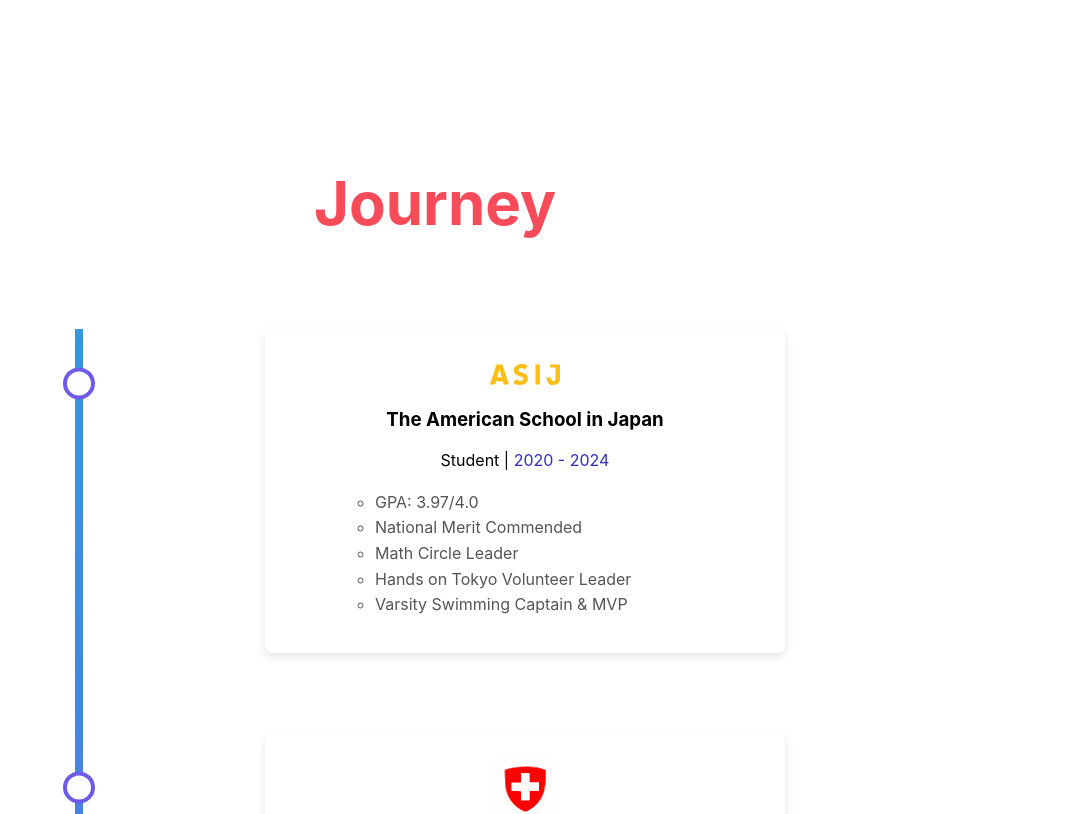
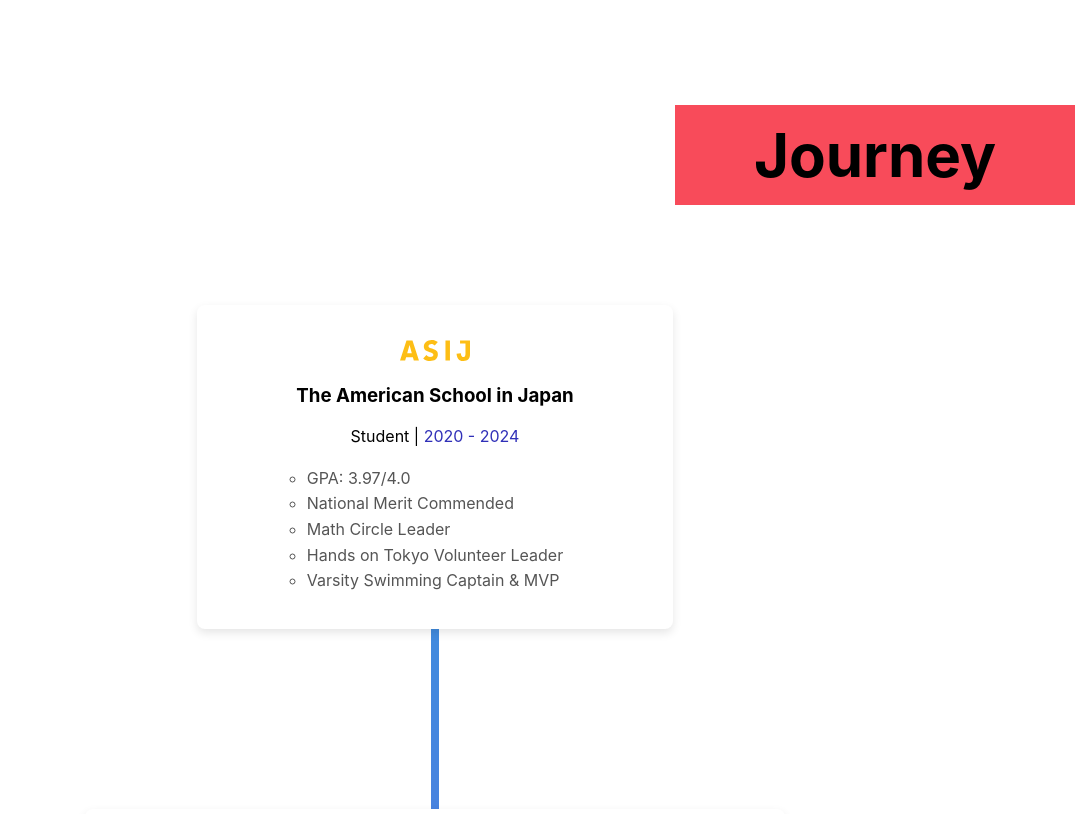
Before and after one commit to lavondet/lavondet.github.io, a React (Create React App) app: page / in a window 1280 px wide. Shown: the part 1720-2534 px from the top of the page, without its empty margins (205-1280 px from the left). Built offline with nearby package versions, Linux system fonts and the light colour scheme.

Commit message:
Title and timeline design changes

```diff
--- a/src/About.js
+++ b/src/About.js
@@ -4,9 +4,11 @@
 function About() {
     return(
         <header id="about" class="about">
-          <h2 class="section-title">
-            About
-          </h2>
+            <div class="title-container-odd">
+            <h2 class="section-title">
+                About
+            </h2>
+            </div>
           <div class="about-container">
             <div class="about-image">
               <img src="/about-img.png" alt="picture"/>
--- a/src/App.css
+++ b/src/App.css
@@ -4,7 +4,27 @@
 
 html {
   scroll-behavior: smooth;
-  scroll-padding-top: 50px;
+  scroll-padding-top: 80px;
+}
+
+.title-container-odd, .title-container-even {
+  background-color: #f84b5a;
+  width: 400px;
+  height: 100px;
+  display: flex; /* Enable Flexbox */
+  justify-content: center; /* Horizontal centering */
+  align-items: center; /* Vertical centering */
+  margin: 100px 0;
+}
+
+.title-container-even {
+  margin-left: auto; /* Push to the right */
+  margin-right: 0; /* Ensure alignment to the right */
+}
+
+.section-title {
+  font-size: 60px;
+  color: black;
 }
 
 .navbar {
@@ -116,23 +136,15 @@
   filter: brightness(1.2)
 }
 
-.section-title {
-  font-size: 60px;
-  color: #f84b5a;
-  margin-top: 150px;
-  margin-bottom: 50px;
-  padding: 40px;
-}
 
 .about {
   background-color: white;
 }
 
-
-
 .about-content {
   max-width: 700px;
   margin: 0 auto;
+  margin-bottom: 180px;
   padding: 1rem 2rem;
   border-radius: 20px;
   box-shadow: 0 4px 8px rgba(0, 0, 0, 0.2);
@@ -155,44 +167,35 @@
   box-shadow: 0 12px 18px rgba(0, 0, 0, 0.3);
 }
 
+
+
 .timeline {
   position: relative;
-  max-width: 600px;
+  max-width: 700px;
   margin: 0 auto;
-  padding-left: 100px;
-}
-
-.timeline-node {
-  width: 24px;
-  height: 24px;
-  background: white;
-  border: 4px solid  #6c5ce7;
-  border-radius: 50%;
-  position: absolute;
-  left: -122px; /* Align with the vertical line */
-  top: 0; /* Align to the start of each item */
-  z-index: 11; /* In front of the line */
-  transform: translateY(120%);
+  margin-bottom: 180px;
 }
 
 .timeline::before {
   content: "";
   position: absolute;
   top: 0;
-  left: -10px; /* Align with the center of the nodes */
+  left: 50%; /* Center the line horizontally */
+  transform: translateX(-50%); /* Offset the line to align with the center */
   width: 8px;
   height: 100%;
   background: linear-gradient(to bottom, #3498db, #6c5ce7); /* Gradient color */
-  z-index: 10; /* Behind the nodes */
+  z-index: 1; /* Behind the content */
 }
 
 .timeline-content {
-  margin-left: 80px;
   padding: 15px 20px;
   background: #fff;
   border-radius: 8px;
   box-shadow: 0 4px 10px rgba(0, 0, 0, 0.1);
-  top: -12px;
+  text-align: center; /* Center text within the box */
+  position: relative;
+  z-index: 2; /* Ensure the content is above the timeline */
 }
 
 .timeline-content a {
@@ -213,16 +216,28 @@
   font-size: 16px;
   color: #555;
   line-height: 1.6;
-  margin-left: 0px;
 }
 
 .time {
   color: rgb(48, 48, 184);
 }
 
+#asij-item, #swiss-item, #mit-item {
+  transition: transform 0.4s ease-in-out, box-shadow 0.4s ease-in-out, border-color 0.4s ease-in-out;
+}
+
+#asij-item:hover, #swiss-item:hover, #mit-item:hover {
+  transform: scale(1.05);
+  box-shadow: 0 4px 15px rgba(9, 62, 234, 0.2);
+}
+
 .timeline-item {
   position: relative;
-  margin-bottom: 80px;
+  display: flex; /* Align items horizontally */
+  flex-direction: column; /* Stack items vertically */
+  align-items: center; /* Center items horizontally */
+  margin-bottom: 180px;
+  z-index: 2;
 }
 
 .asij-image {
--- a/src/Journey.js
+++ b/src/Journey.js
@@ -4,15 +4,15 @@
 function Journey() {
     return(
         <header id="journey" class="journey">
-          <h2 class="section-title">
-            Journey
-          </h2>
-
+            <div class="title-container-even">
+                <h2 class="section-title">
+                    Journey
+                </h2>
+            </div>
           <div class="timeline">
 
             <div class="timeline-item">
-              <div class="timeline-node"></div>
-              <div class="timeline-content">
+              <div id="asij-item" class="timeline-content">
                 <img src="asij.svg" alt="ASIJ Logo" class="asij-image"></img>
                 <h3>The American School in Japan</h3>
                 <p>Student | <span class="time">2020 - 2024</span></p>
@@ -28,8 +28,7 @@
 
 
             <div class="timeline-item">
-              <div class="timeline-node"></div>
-              <div class="timeline-content">
+              <div id="swiss-item" class="timeline-content">
                 <img img src="swiss.svg" alt="Embassy Logo" class="swiss-image"></img>
                 <h3>Embassy of Switzerland in Japan</h3>
                 <p>Intern | <span class="time">summer of 2021 & 2023</span></p>
@@ -47,8 +46,7 @@
 
 
             <div class="timeline-item">
-              <div class="timeline-node"></div>
-              <div class="timeline-content">
+              <div id="mit-item" class="timeline-content">
                 <img src="mit.svg" alt="MIT Logo" class="mit-image"></img>
                 <h3>Massachusetts Institute of Technology</h3>
                 <p>Undergraduate Student | <span class="time">2024 - 2028</span></p>
--- a/src/Projects.js
+++ b/src/Projects.js
@@ -4,9 +4,11 @@
 function Projects() {
     return(
         <header id="projects" class="projects">
-          <h2 class="section-title">
-            Projects
-          </h2>
+            <div class="title-container-even">
+                <h2 class="section-title">
+                    Projects
+                </h2>
+            </div>
           <p>
             Coming soon
           </p>
--- a/src/Skills.js
+++ b/src/Skills.js
@@ -4,9 +4,11 @@
 function Skills() {
     return(
         <header id="skills" class="skills">
-          <h2 class="section-title">
-            Skills
-          </h2>
+            <div class="title-container-odd">
+                <h2 class="section-title">
+                    Skills
+                </h2>
+            </div>
           <div class="types">
             <div class="languages">
               <p class="subheader">Languages</p>
```
